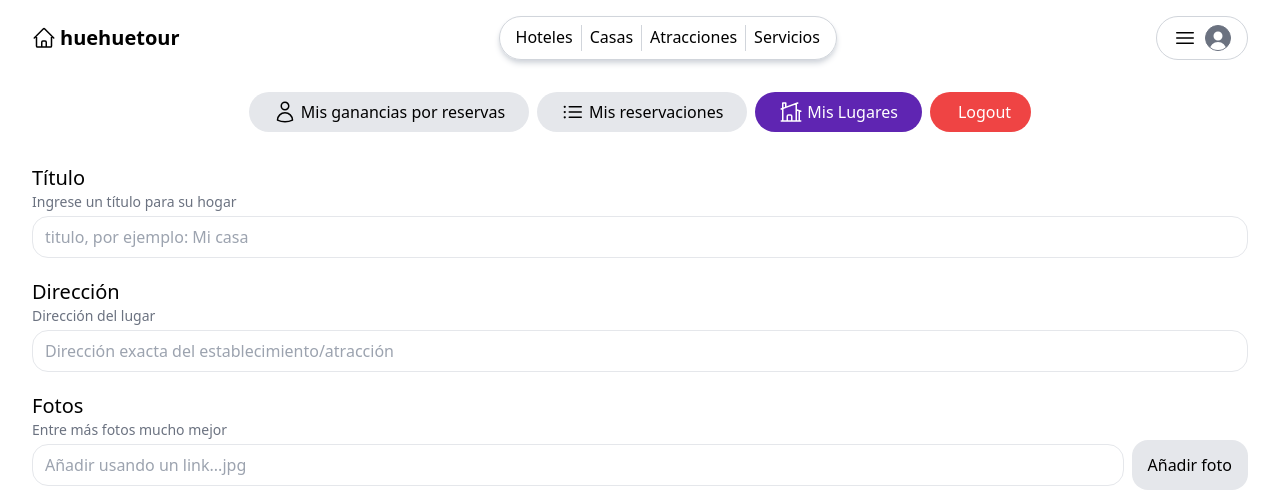
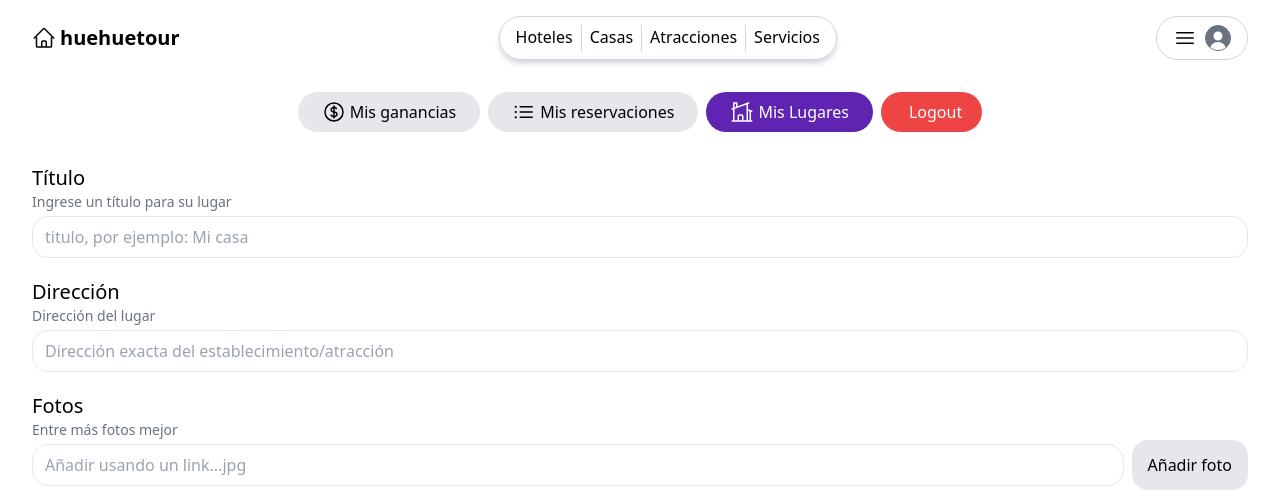
Before and after one commit to QuiqueMRamirez/huehuetour, a React (Vite) app in the folder client/: page /account/places/1 in a window 1280 px wide. Shown: the top 491 px of the page. Built offline with nearby package versions, Linux system fonts and the light colour scheme; no server answers.

Commit message:
ui fixes

```diff
--- a/client/package.json
+++ b/client/package.json
@@ -4,7 +4,7 @@
   "version": "0.0.0",
   "type": "module",
   "scripts": {
-    "dev": "vite",
+    "start": "vite",
     "build": "vite build",
     "preview": "vite preview"
   },
--- a/client/src/AccountNavigation.jsx
+++ b/client/src/AccountNavigation.jsx
@@ -27,7 +27,6 @@ export default function AccountNavigation() {
     setUser(null);
   }
 
-
   if (redirect) {
     return <Navigate to={redirect} />;
   }
@@ -39,17 +38,17 @@ export default function AccountNavigation() {
           xmlns="http://www.w3.org/2000/svg"
           fill="none"
           viewBox="0 0 24 24"
-          strokeWidth={1.5}
+          strokeWidth="1.5"
           stroke="currentColor"
           className="w-6 h-6"
         >
           <path
             strokeLinecap="round"
             strokeLinejoin="round"
-            d="M15.75 6a3.75 3.75 0 11-7.5 0 3.75 3.75 0 017.5 0zM4.501 20.118a7.5 7.5 0 0114.998 0A17.933 17.933 0 0112 21.75c-2.676 0-5.216-.584-7.499-1.632z"
+            d="M12 6v12m-3-2.818l.879.659c1.171.879 3.07.879 4.242 0 1.172-.879 1.172-2.303 0-3.182C13.536 12.219 12.768 12 12 12c-.725 0-1.45-.22-2.003-.659-1.106-.879-1.106-2.303 0-3.182s2.9-.879 4.006 0l.415.33M21 12a9 9 0 11-18 0 9 9 0 0118 0z"
           />
         </svg>
-        Mis ganancias por reservas
+        Mis ganancias
       </Link>
       <Link className={linkClasses("bookings")} to={"/account/bookings"}>
         <svg
--- a/client/src/Image.jsx
+++ b/client/src/Image.jsx
@@ -1,7 +1,7 @@
 export default function Image({src,...rest}) {
     src = src && src.includes('https://')
       ? src
-      : 'http://localhost:8000/uploads/'+src;
+      : src;
     return (
       <img {...rest} src={src} alt={''} />
     );
--- a/client/src/TestimonialCards.jsx
+++ b/client/src/TestimonialCards.jsx
@@ -3,7 +3,6 @@ import { UserContext } from "./UserContext.jsx";
 
 export default function TestimonialCards(props) {
   const { user } = useContext(UserContext);
-console.log(props)
   return (
     <div className="py-4 px-8 bg-white shadow-lg rounded-lg my-20 bg-slate-100">
       <div className="flex justify-center md:justify-end -mt-16">
--- a/client/src/pages/BookingPage.jsx
+++ b/client/src/pages/BookingPage.jsx
@@ -24,7 +24,6 @@ export default function BookingPage() {
 
   function cancelBooking(){
     axios.delete(`/bookings/${id}`).then((response) => {
-      console.log(response)
       setRedirect(true)
     }).catch((error) => {
       console.log(error)
@@ -46,7 +45,7 @@ export default function BookingPage() {
         <AddressLink className="my-2 block">
           {booking.place.address}
         </AddressLink>
-        <button className="w-2/12 inline-flex gap-1 py-2 px-6 rounded-full bg-red-500 text-white" onClick={cancelBooking}>
+        <button className="w-1/12 inline-flex gap-1 py-2 px-6 rounded-full bg-red-500 text-white" onClick={cancelBooking}>
           <svg
             xmlns="http://www.w3.org/2000/svg"
             fill="none"
@@ -61,7 +60,7 @@ export default function BookingPage() {
               d="M14.74 9l-.346 9m-4.788 0L9.26 9m9.968-3.21c.342.052.682.107 1.022.166m-1.022-.165L18.16 19.673a2.25 2.25 0 01-2.244 2.077H8.084a2.25 2.25 0 01-2.244-2.077L4.772 5.79m14.456 0a48.108 48.108 0 00-3.478-.397m-12 .562c.34-.059.68-.114 1.022-.165m0 0a48.11 48.11 0 013.478-.397m7.5 0v-.916c0-1.18-.91-2.164-2.09-2.201a51.964 51.964 0 00-3.32 0c-1.18.037-2.09 1.022-2.09 2.201v.916m7.5 0a48.667 48.667 0 00-7.5 0"
             />
           </svg>
-          Cancelar reservación
+          Cancelar
         </button>
       </div>
       <div className="bg-gray-200 p-6 my-6 rounded-2xl flex items-center justify-between">
--- a/client/src/pages/PlacePage.jsx
+++ b/client/src/pages/PlacePage.jsx
@@ -55,6 +55,17 @@ export default function PlacePage() {
     <div className="mt-4 bg-gray-100 -mx-8 px-8 pt-8">
       <h1 className="text-3xl">{place.title}</h1>
       <AddressLink reviews={place.disabledDates}>{place.address}</AddressLink>
+      <div className="flex justify-center md:justify-end -mt-16 mb-6">
+        <img
+          alt={place.author ? "" : ""}
+          className="w-20 h-20 object-cover rounded-full border-2 border-indigo-500"
+          height={80}
+          width={80}
+          src={
+            !place.owner?.photo ? "https://picsum.photos/id/28/4928/3264" : place.owner.photo
+          }
+        />
+      </div>
       <PlaceGallery place={place} isShowPhotos={isShowPhotosButtonClicked}/>
       <div className="mt-8 mb-8 grid gap-8 grid-cols-1 md:grid-cols-[2fr_1fr]">
         <div>
@@ -62,7 +73,7 @@ export default function PlacePage() {
             <h2 className="font-semibold text-2xl">Descripción</h2>
             {place.description}
           </div>
-          {place.placeType === "H" ? (
+          {place.placeType === "H" || place.placeType === 'C' ? (
             <>
               Check-in: {place.checkIn} hrs.
               <br />
@@ -72,7 +83,7 @@ export default function PlacePage() {
             </>
           ) : null}
           <div className="mt-4">
-            {place.placeType === "H" ? (
+            {place.placeType === "H" || place.placeType === 'C' ? (
               <>
                 <h2 className="font-semibold text-2xl">Qué ofrecemos</h2>
                 <div className="flex grid-rows-1 gap-1">
--- a/client/src/pages/PlacesFormPage.jsx
+++ b/client/src/pages/PlacesFormPage.jsx
@@ -94,7 +94,7 @@ const PlacesFormPage = () => {
   return (
     <div>
       <AccountNavigation />
-      {preInput("Título", "Ingrese un título para su hogar")}
+      {preInput("Título", "Ingrese un título para su lugar")}
       <input
         type="text"
         value={title}
@@ -108,7 +108,7 @@ const PlacesFormPage = () => {
         onChange={(e) => setAddress(e.target.value)}
         placeholder="Dirección exacta del establecimiento/atracción"
       ></input>
-      {preInput("Fotos", "Entre más fotos mucho mejor")}
+      {preInput("Fotos", "Entre más fotos mejor")}
       <PhotosUploader addedPhotos={addedPhotos} onChange={setAddedPhotos} />
       {error ? (
         <div
--- a/client/src/pages/RegisterPage.jsx
+++ b/client/src/pages/RegisterPage.jsx
@@ -12,6 +12,7 @@ export default function RegisterPage() {
   async function registerUser(e) {
     e.preventDefault();
     try {
+      if(profilePhoto !== ''){
         await axios.post("/register", {
           name,
           email,
@@ -24,11 +25,14 @@ export default function RegisterPage() {
         setProfilePhoto('')
         setIsError(false);
         setRedirect(true);
+      } else {
+        setIsError(true)
+      }
     } catch (err) {
       setIsError(true);
     }
   }
-
+//35.91.241.69
   function uploadPhoto(event) {
     const data = new FormData();
     data.append('photos',event.target.files[0]);
@@ -127,6 +131,9 @@ export default function RegisterPage() {
                     Tu email debe ser único, no puedes crear dos o más cuentas
                     con el mismo email.
                   </li>
+                  <li>
+                    La foto de perfil es obligatoria.
+                  </li>
                 </ul>
               </div>
             </div>
```
Also changed, not shown: 1 other file (tests, documents, lock files or other folders). Lines whose indentation alone changed are shown as unchanged.
